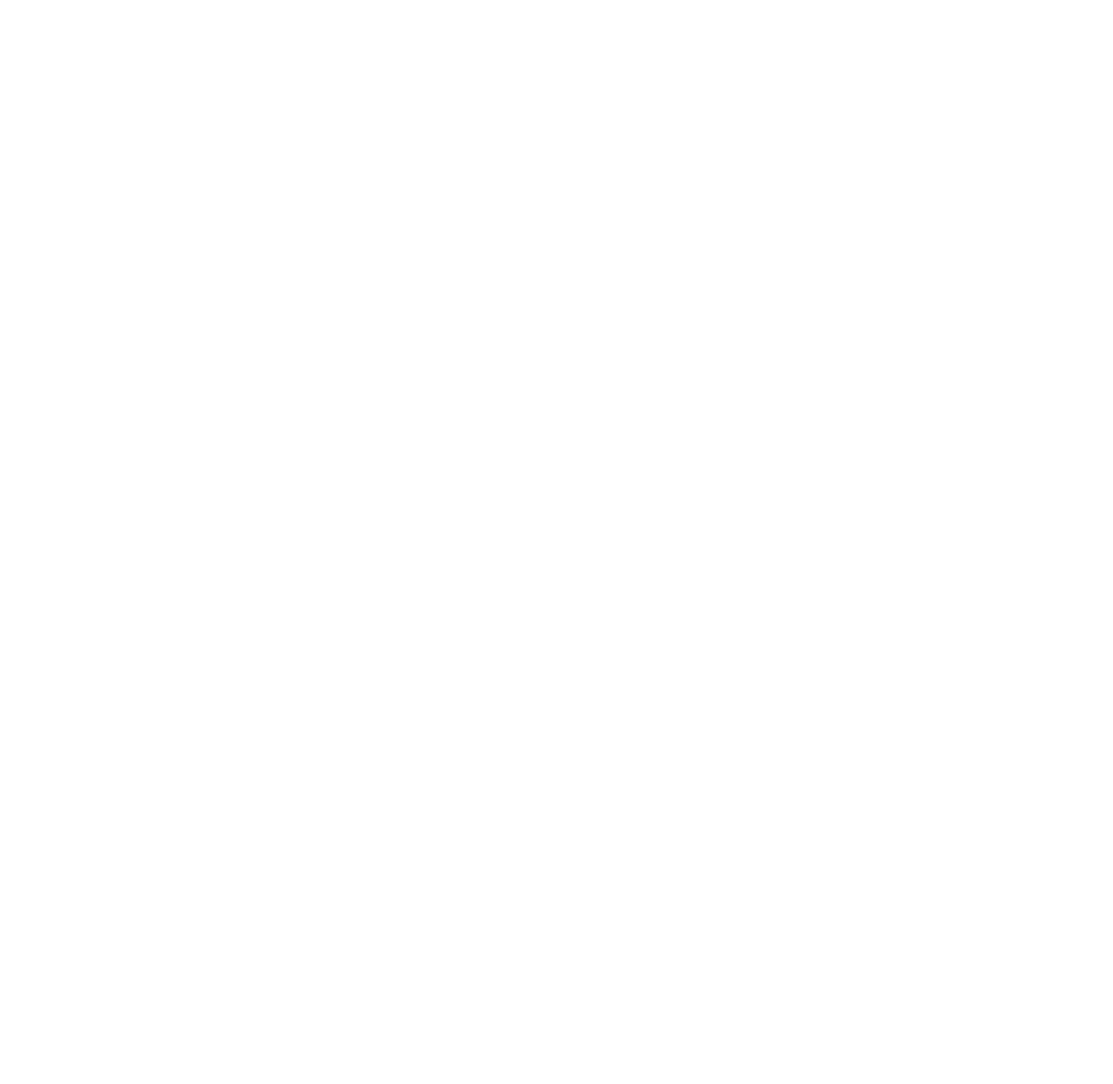
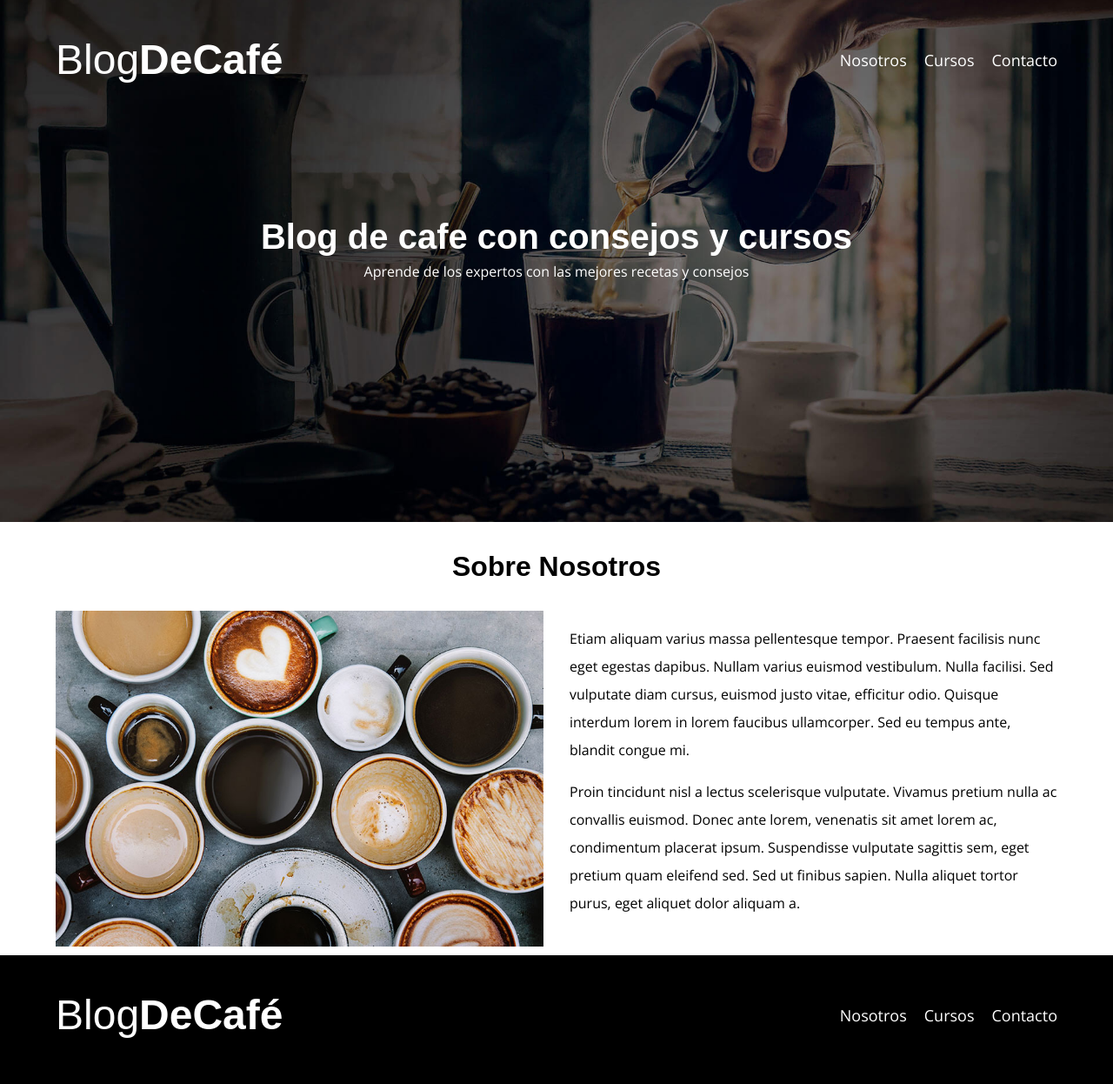
Before and after one commit to NizarindanyLuna21/III.BlogCafe_WebDesign, a plain HTML site: page html/nosotros.html in a window 1280 px wide. Shown: the whole page at 87% size. Before the commit the page ends 800 px from the top, so only its background shows below. Drawn offline with nearby package versions, Linux system fonts and the light colour scheme.

Commit message:
Finalizado Pagina Nosotros

```diff
--- a/css/styles.css
+++ b/css/styles.css
@@ -171,5 +171,14 @@ img {
 /* Footer */
 .footer {
     background-color: var(--negro);
-    padding-bottom: 6rem;
+    padding-bottom: 5rem;
 }
+
+/* Sobre Nosotros */
+@media (min-width: 768px) {
+    .sobre-nosotros {
+        display: grid;
+        grid-template-columns: repeat(2, 1fr);
+        column-gap: 3rem;
+    }
+}
--- a/html/nosotros.html
+++ b/html/nosotros.html
@@ -0,0 +1,71 @@
+<!DOCTYPE html>
+<html lang="en">
+<head>
+    <meta charset="UTF-8">
+    <meta name="viewport" content="width=device-width, initial-scale=1.0">
+    <link rel="stylesheet" href="/css/normalize.css">
+    <link rel="stylesheet" href="/css/styles.css">
+    <link rel="preconnect" href="https://fonts.googleapis.com">
+    <link rel="preconnect" href="https://fonts.gstatic.com" crossorigin>
+    <link href="https://fonts.googleapis.com/css2?family=Open+Sans:ital,wght@0,300..800;1,300..800&display=swap" rel="stylesheet">
+    <title>BlogCoffee | Nosotros</title>
+</head>
+<body>
+    <header class="header">
+        <div class="contenedor">
+            <div class="barra">
+                <a href="../index.html" class="logo">
+                    <h1 class="logo__nombre no-margin centrar-texto">Blog<span class="logo__bold">DeCafé</span></h1>
+                </a>
+                <nav class="navegacion ">
+                    <a href="/html/nosotros.html" class="navegacion__enlace">Nosotros</a>
+                    <a href="/html/cursos.html" class="navegacion__enlace">Cursos</a>
+                    <a href="/html/contacto.html" class="navegacion__enlace">Contacto</a>
+                </nav>
+            </div>
+        </div>
+
+        <div class="header__texto">
+            <h2 class="no-margin">Blog de cafe con consejos y cursos</h2>
+            <p class="no-margin">Aprende de los expertos con las mejores recetas y consejos</p>
+        </div>
+    </header>
+
+        <main class="contenedor">
+            <h3 class="centrar-texto">Sobre Nosotros</h3>
+
+            <div class="sobre-nosotros">
+                <div class="sobre-nosotros__imagen">
+                    <img src="/img/nosotros.jpg" alt="sobre Nosotros">
+                </div>
+                <div class="sobre-nosotros__texto">
+                    <p>Etiam aliquam varius massa pellentesque tempor. Praesent facilisis nunc eget egestas
+                    dapibus. Nullam varius euismod vestibulum. Nulla facilisi. Sed vulputate diam cursus,
+                    euismod justo vitae, efficitur odio. Quisque interdum lorem in lorem faucibus ullamcorper.
+                    Sed eu tempus ante, blandit congue mi.</p>
+                    <p>Proin tincidunt nisl a lectus scelerisque vulputate. Vivamus pretium nulla ac convallis
+                    euismod. Donec ante lorem, venenatis sit amet lorem ac, condimentum placerat ipsum.
+                    Suspendisse vulputate sagittis sem, eget pretium quam eleifend sed.
+                    Sed ut finibus sapien. Nulla aliquet tortor purus, eget aliquet dolor aliquam a.</p>
+                </div>
+            </div>
+
+        </main>
+
+    <footer class="footer">
+        <div class="contenedor">
+            <div class="barra">
+                <a href="index.html" class="logo">
+                    <h1 class="logo__nombre no-margin centrar-texto">Blog<span class="logo__bold">DeCafé</span></h1>
+                </a>
+                <nav class="navegacion ">
+                    <a href="/html/nosotros.html" class="navegacion__enlace">Nosotros</a>
+                    <a href="/html/cursos.html" class="navegacion__enlace">Cursos</a>
+                    <a href="/html/contacto.html" class="navegacion__enlace">Contacto</a>
+                </nav>
+            </div>
+        </div>
+    </footer>
+
+</body>
+</html>
```
Also changed, not shown: index.html (+1 -1 lines).
